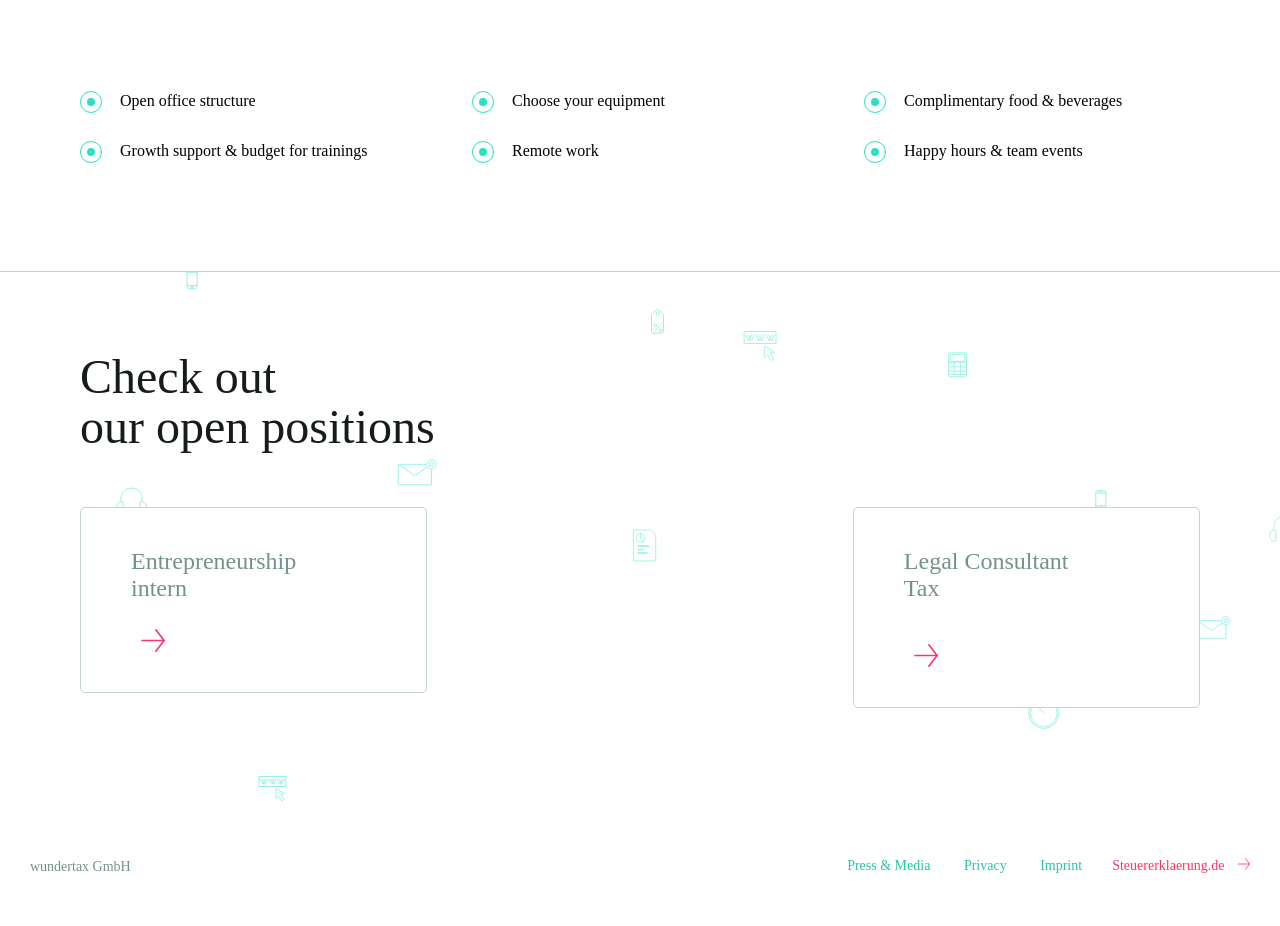
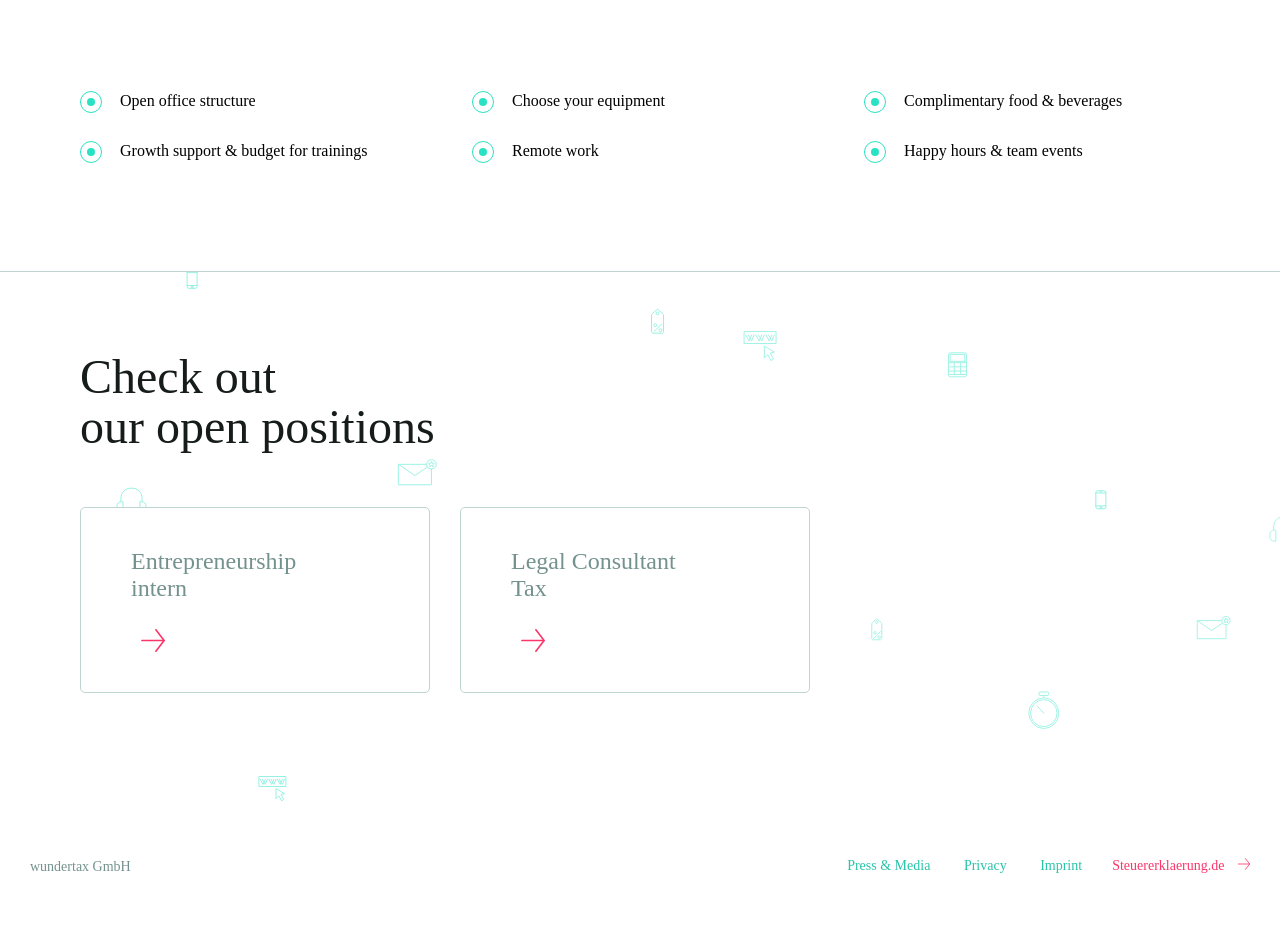
Before and after one commit to valentin-shvets/wundertax.github.io, a Jekyll site: the page built from index.md, in a window 1280 px wide. Shown: the part 2978-3904 px from the top of the page. Built offline with Jekyll 4.4.1, drawn with Linux system fonts in a browser that asks for light colours; some web fonts are replaced.

Commit message:
Flex start for jobs and link around the box

```diff
--- a/_includes/home/jobs.html
+++ b/_includes/home/jobs.html
@@ -3,16 +3,14 @@
 
   <div class="Jobs__list">
     {% for job in site.jobs %}
-    <div class="Jobs__position">
-      <a class="Link Link--thin" href="{{ job.href }}" target="_blank">
+    <a class="Jobs__position" href="{{ job.href }}" target="_blank">
         <div class="Jobs__link">
           {{ job.title }}
         </div>
         <div class="Jobs__arrow">
           <span class="Icon Icon--large Icon--vertical-center Icon--pink-arrow-right"></span>
         </div>
-      </a>
-    </div>
+    </a>
     {% endfor %}
   </div>
 </div>
--- a/_sass/components/Jobs.scss
+++ b/_sass/components/Jobs.scss
@@ -7,7 +7,8 @@
     @media ($tablet) {
       display: flex;
       flex-flow: row wrap;
-      justify-content: space-between;
+      justify-content: flex-start;
+      margin-right: -30px;
     }
   }
 
@@ -16,27 +17,23 @@
     border-radius: 5px;
     border: 1px solid map-get($colors, lightest-green);
     box-sizing: border-box;
+    display: block;
     margin-bottom: 30px;
     padding: 20px;
     position: relative;
+    text-decoration: none;
+    width: 260px;
 
     &:hover {
       border-color: map-get($colors, pink);
     }
 
-    &:last-child {
-      margin-bottom: 0;
-    }
-
     @media ($tablet) {
       font-size: 24px;
       margin: 15px 0;
+      margin-right: 30px;
       padding: 40px 50px 90px;
-      flex-basis: 48%;
-    }
-
-    @media ($desktop) {
-      flex-basis: 31%;
+      width: 350px;
     }
   }
 
```
